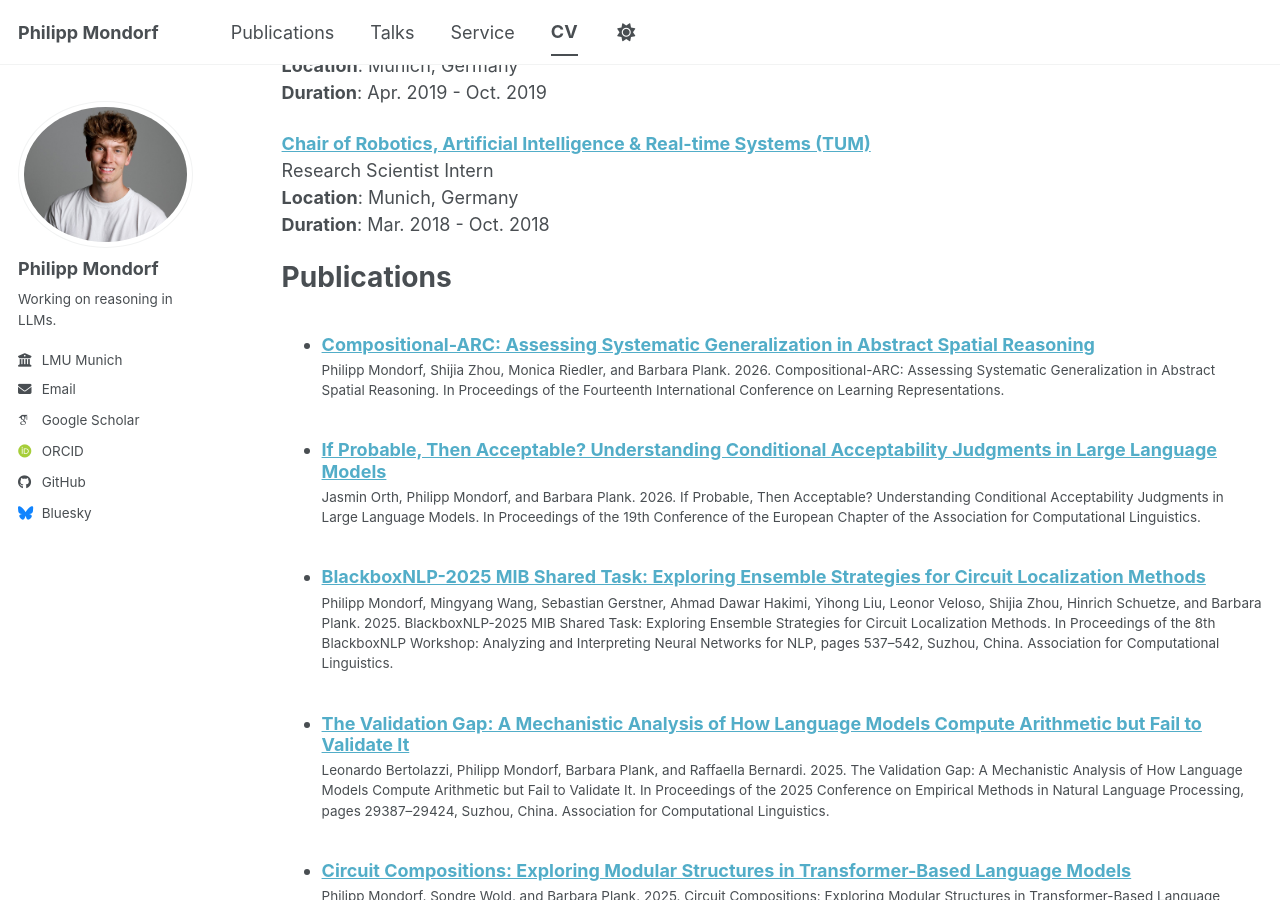
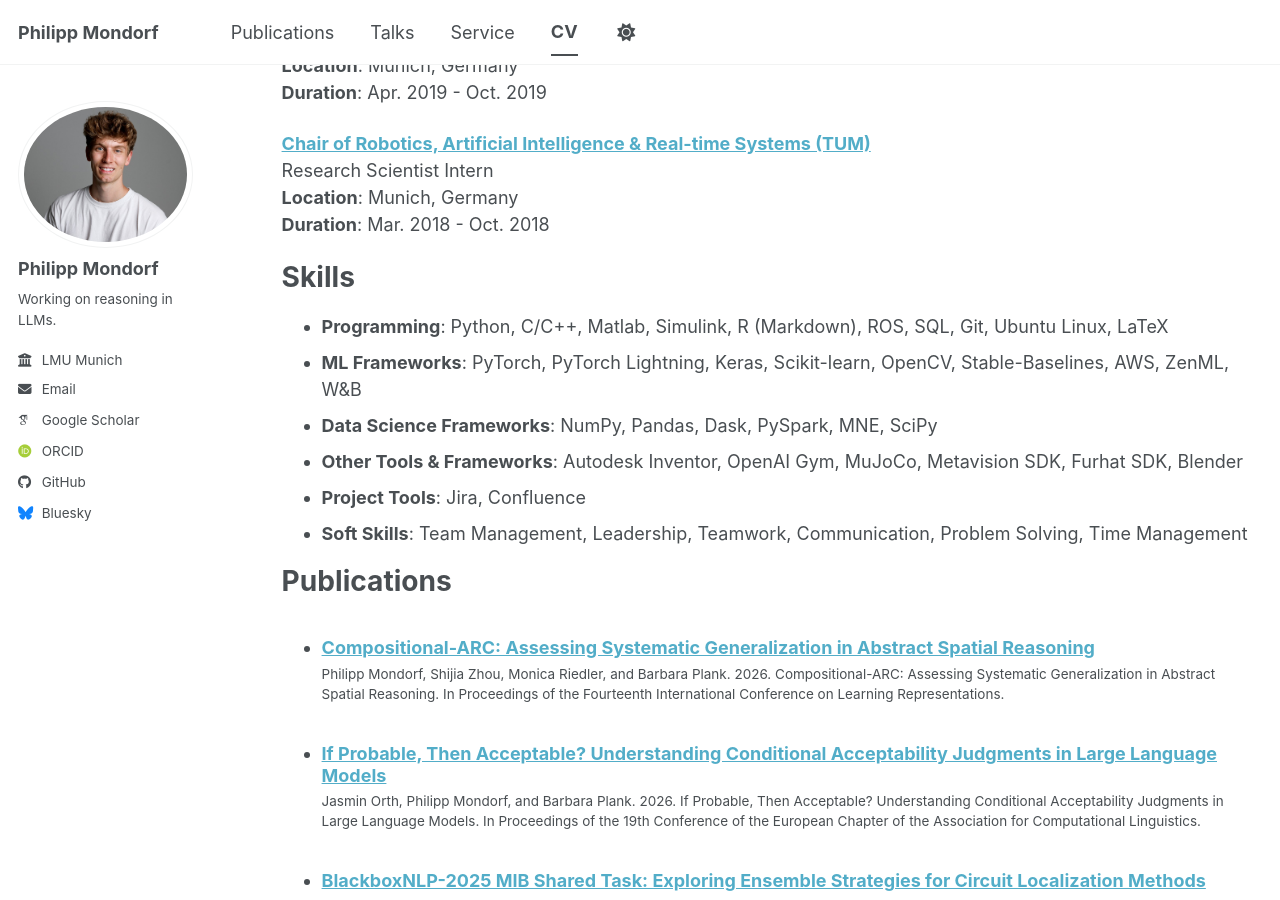
Before and after one commit to PMMon/pmmon.github.io, a Jekyll site: the page built from _pages/cv.md, in a window 1280 px wide and 900 px high, scrolled down 1403 px. Built offline with Jekyll 4.4.1, drawn with Linux system fonts in a browser that asks for light colours; some web fonts are replaced; a script bundle is joined from its source files by our own code; library files that are not in the unit come from our copies; some of the changed text lies outside the part shown.

Commit message:
update cv

```diff
--- a/_pages/cv.md
+++ b/_pages/cv.md
@@ -75,6 +75,15 @@ Research Scientist Intern<br/>
 **Location**: Munich, Germany<br/>
 **Duration**: Mar. 2018 - Oct. 2018
 
+Skills
+======
+- **Programming**: Python, C/C++, Matlab, Simulink, R (Markdown), ROS, SQL, Git, Ubuntu Linux, LaTeX
+- **ML Frameworks**: PyTorch, PyTorch Lightning, Keras, Scikit-learn, OpenCV, Stable-Baselines, AWS, ZenML, W&B
+- **Data Science Frameworks**: NumPy, Pandas, Dask, PySpark, MNE, SciPy
+- **Other Tools & Frameworks**: Autodesk Inventor, OpenAI Gym, MuJoCo, Metavision SDK, Furhat SDK, Blender
+- **Project Tools**: Jira, Confluence
+- **Soft Skills**: Team Management, Leadership, Teamwork, Communication, Problem Solving, Time Management
+
 Publications
 ======
 <ul>
```
Also changed, not shown: other parts of _pages/cv.md (+0 -9 lines).
